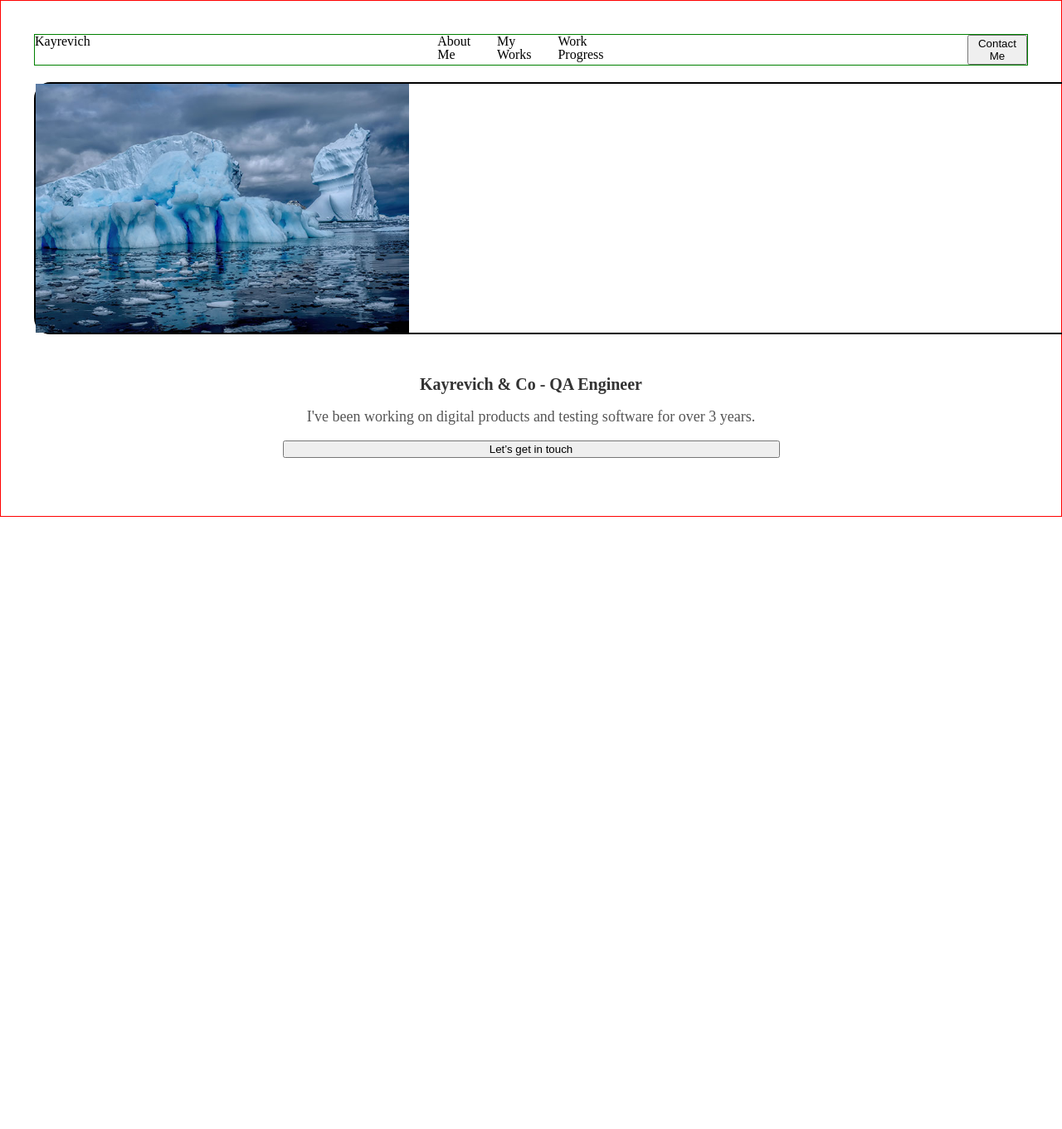
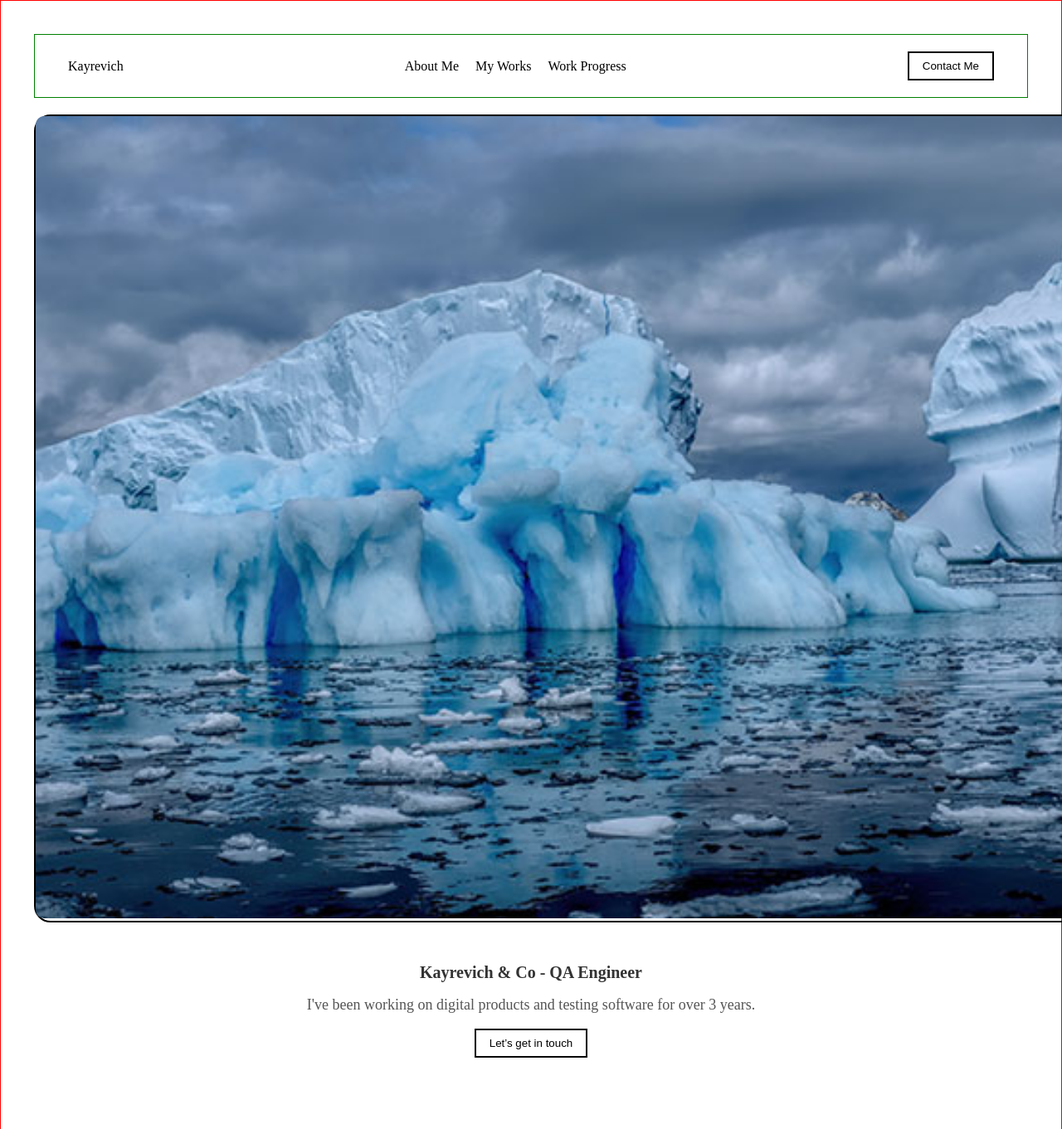
Before and after one commit to ok28kay/class-6, a plain HTML site: page index.html in a window 1280 px wide. Shown: the top 1361 px of the page at 83% size. Before the commit the page ends 800 px from the top, so only its background shows below. Drawn offline with Linux system fonts and the light colour scheme.

Commit message:
fixed header and general layout

```diff
--- a/index.html
+++ b/index.html
@@ -24,7 +24,6 @@ Kayrevich
           </ul>
         </nav>
 
-
         <button>
 Contact Me
         </button>
@@ -34,14 +33,32 @@ Contact Me
       <img src="IMG/Iceberg.jpg">
     </div>
 
-    <div class="intro-section">
+    <section class="intro-section">
       <h1>Kayrevich & Co - QA Engineer</h1>
       <p>I've been working on digital products and testing software for over 3 years.
       </p>
       <button class="contact-button">Let’s get in touch
     </button>
 
-</div>
+</section>
+    <section class="my_works">
+      <h1>
 
+      </h1>
+
+
+
+      <div class="image-box">
+        <img>
+        <h6>
+
+        </h6>
+
+        <p>
+
+        </p>
+
+      </div>
+    </section>
  </body>
 </html>
--- a/style.css
+++ b/style.css
@@ -56,13 +56,20 @@ table {
 }
 header {
     border: 1px solid green;
-	display: flex;
+    display: flex;
     flex-direction: row;
-	align-content: space-around;
-	gap: 30px;
-	column-gap: 35%;
+    align-content: space-around;
+    padding: 20px 40px;
+    justify-content: space-between;
+    align-items: center;
 }
 
+button {
+    padding: 8px 16px;
+    background: transparent;
+    border: 2px solid #000;
+    max-width: 150px;
+}
 nav ul {
     list-style: none;
     display: flex;
@@ -73,7 +80,6 @@ nav ul {
 
 .picture-box {
     width: 1450px;
-    height: 300px;
     border: 2px solid black;
     margin: 20px auto;
 	border-radius: 20px;
@@ -81,18 +87,21 @@ nav ul {
 
 .picture-box img {
     max-width: 1450px;
-    height: 300px;
+    width: 100%;
+    border-radius: 10px;
 }
 
 .intro-section {
-	display: grid;
-    row-gap: 20px;
-	background-color: white;
+	row-gap: 20px;
+    background-color: white;
     padding: 30px;
     width: 50%;
     margin: auto;
-	text-align: center;
-
+    text-align: center;
+    display: flex
+;
+    flex-direction: column;
+    align-items: center;
 }
 
 h1 {
```
